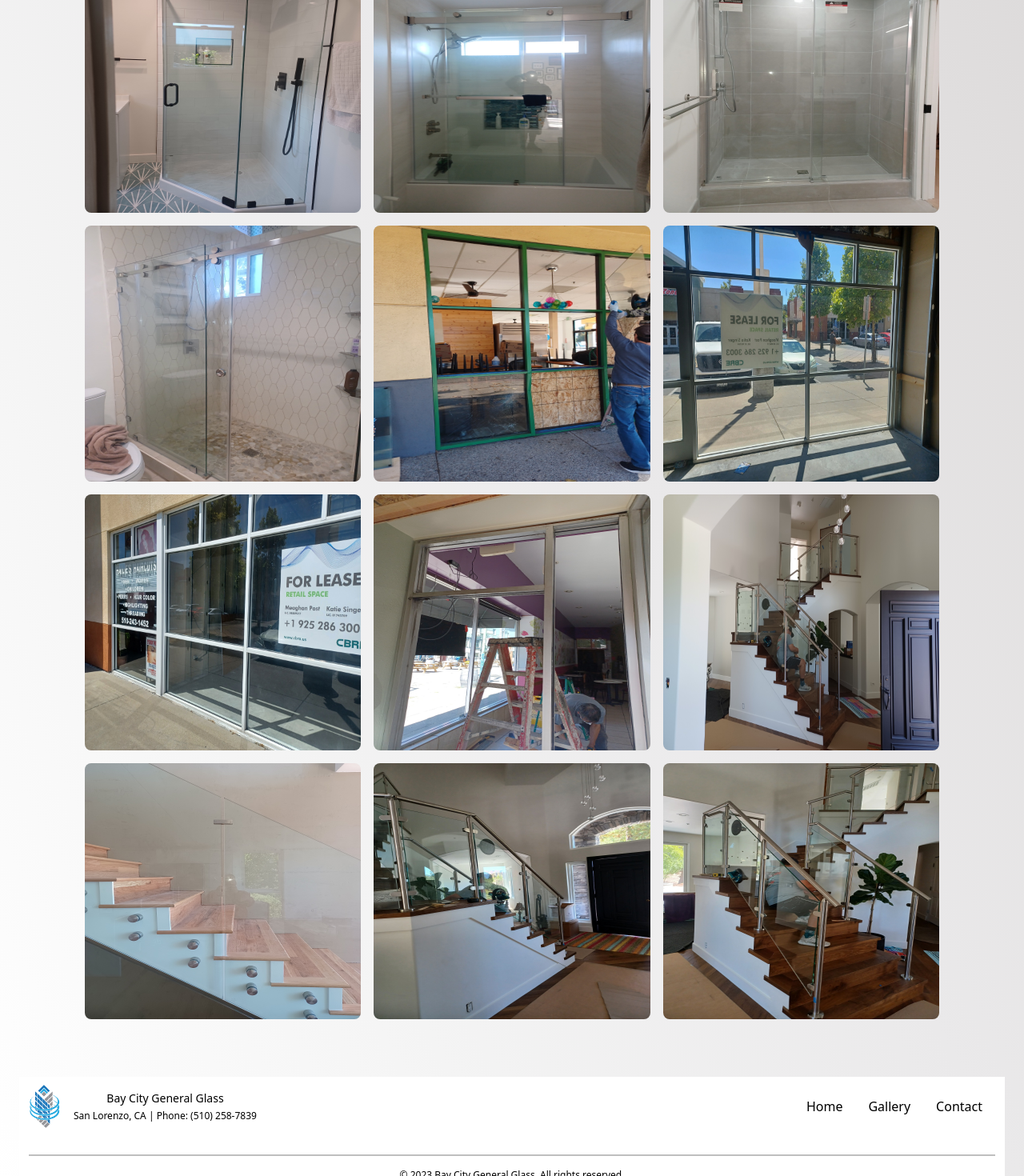
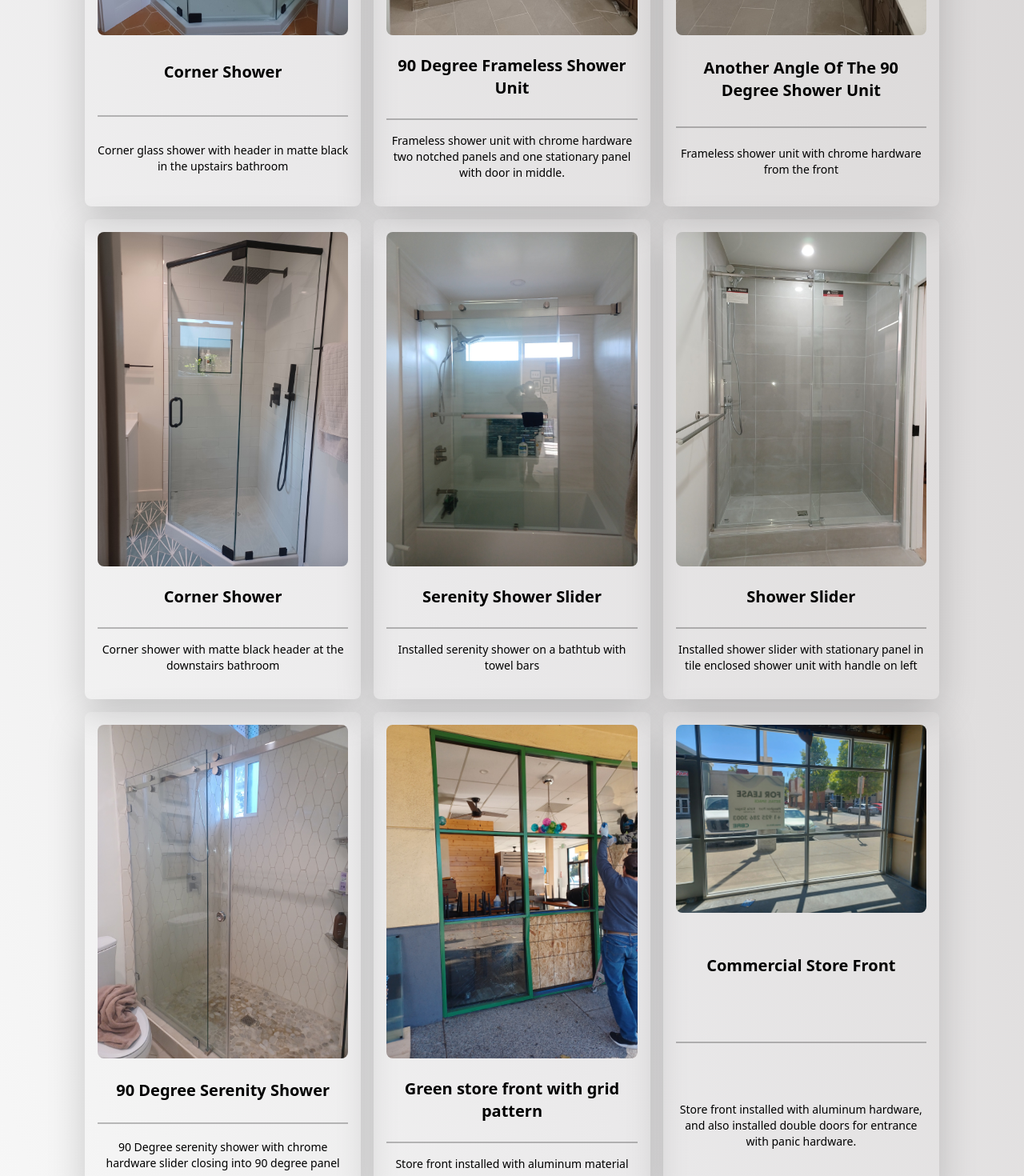
Before and after one commit to adamgonzo/Bay-City-New-Site, a Next.js app: page /pictures in a window 1280 px wide. Shown: the part 880-2350 px from the top of the page at 80% size. Built offline with nearby package versions, Linux system fonts and the light colour scheme.

Commit message:
updated pictures for seo

```diff
--- a/components/images_grid.tsx
+++ b/components/images_grid.tsx
@@ -1,11 +1,9 @@
-"use client";
-import React, { useState } from "react";
-import Image from "next/image";
+'use client'
+import React, { useState } from 'react'
+import Image from 'next/image'
 import {
   stairRailing1,
   stairRailing2,
-  stairRailing3,
-  stairRailing4,
   shower1,
   shower2,
   shower3,
@@ -16,46 +14,103 @@ import {
   storefront1,
   storefront2,
   storefront3,
-  storefront4,
-} from "../images";
+  storefront4
+} from '../images'
 
-const categories = ["All", "Shower", "Storefront", "Stair Railing"];
+const categories = ['All', 'Shower', 'Storefront', 'Stair Railing']
 
 export default function Gallery() {
-  const [selectedCategory, setSelectedCategory] = useState(categories[0]);
+  const [selectedCategory, setSelectedCategory] = useState(categories[0])
 
   const allPictures = [
-    shower1,
-    shower2,
-    shower3,
-    shower4,
-    shower5,
-    shower6,
-    shower7,
-    storefront1,
-    storefront2,
-    storefront3,
-    storefront4,
-    stairRailing1,
-    stairRailing2,
-    stairRailing3,
-    stairRailing4,
-  ];
+    {
+      img: shower1,
+      title: 'Corner Shower',
+      description:
+        'Corner glass shower with header in matte black in the upstairs bathroom'
+    },
+    {
+      img: shower2,
+      title: '90 Degree Frameless Shower Unit',
+      description:
+        'Frameless shower unit with chrome hardware two notched panels and one stationary panel with door in middle.'
+    },
+    {
+      img: shower3,
+      title: 'Another Angle Of The 90 Degree Shower Unit',
+      description: 'Frameless shower unit with chrome hardware from the front'
+    },
+    {
+      img: shower4,
+      title: 'Corner Shower',
+      description:
+        'Corner shower with matte black header at the downstairs bathroom'
+    },
+    {
+      img: shower5,
+      title: 'Serenity Shower Slider',
+      description: 'Installed serenity shower on a bathtub with towel bars'
+    },
+    {
+      img: shower6,
+      title: 'Shower Slider',
+      description:
+        'Installed shower slider with stationary panel in tile enclosed shower unit with handle on left'
+    },
+    {
+      img: shower7,
+      title: '90 Degree Serenity Shower',
+      description:
+        '90 Degree serenity shower with chrome hardware slider closing into 90 degree panel '
+    },
+    {
+      img: storefront1,
+      title: 'Green store front with grid pattern',
+      description: 'Store front installed with aluminum material'
+    },
+    {
+      img: storefront2,
+      title: 'Commercial Store Front',
+      description:
+        'Store front installed with aluminum hardware, and also installed double doors for entrance with panic hardware.'
+    },
+    {
+      img: storefront3,
+      title: 'Store Front',
+      description:
+        'Store front with grid pattern for top windows and store front windows'
+    },
+    {
+      img: storefront4,
+      title: 'Store front door',
+      description: 'Store front door with panic hardware and top window'
+    },
+    {
+      img: stairRailing1,
+      title: 'Glass stair railing',
+      description: 'Curved glass stair railing with posts and a top rail'
+    },
+    {
+      img: stairRailing2,
+      title: 'Glass Stairs',
+      description: 'Glass stairs with standoffs'
+    }
+  ]
 
   const filteredPictures = () => {
     switch (selectedCategory.toLowerCase()) {
-      case "all":
-        return allPictures;
-      case "shower":
-        return allPictures.slice(0, 7);
-      case "storefront":
-        return allPictures.slice(7, 11);
-      case "stair railing":
-        return allPictures.slice(11);
+      case 'all':
+        return allPictures
+      case 'shower':
+        return allPictures.slice(0, 7)
+      case 'storefront':
+        return allPictures.slice(7, 11)
+      case 'stair railing':
+        return allPictures.slice(11)
       default:
-        return [];
+        return []
     }
-  };
+  }
 
   return (
     <div className="p-4">
@@ -65,7 +120,7 @@ export default function Gallery() {
         </label>
         <select
           id="category"
-          onChange={(e) => setSelectedCategory(e.target.value)}
+          onChange={e => setSelectedCategory(e.target.value)}
           value={selectedCategory}
           className="p-2 border border-gray-300 rounded-md focus:outline-none focus:ring focus:border-blue-300"
         >
@@ -77,21 +132,30 @@ export default function Gallery() {
         </select>
       </div>
       <div className="grid lg:grid-cols-3 md:grid-cols-2 auto-cols-fr gap-3">
-        {filteredPictures().map((img, index) => (
+        {filteredPictures().map((photo, index) => (
           <div
-            className="h-80 relative rounded-lg overflow-hidden hover:shadow-lg transition duration-300"
+            className="h-full  rounded-lg overflow-hidden shadow-lg transition duration-300 dark:shadow-gray-300 shadow-black "
             key={index}
           >
-            <Image
-              className="h-full w-full object-fill"
-              src={img}
-              alt={`Gallery Image ${index}`}
-              fill={true}
-              sizes="(max-width: 768px) 100vw, (max-width: 1200px) 50vw, 33vw"
-            />
+            <div className="p-3 flex flex-col h-full justify-between">
+              <Image
+                className="h-fit w-full object-contain mb-4 rounded-lg"
+                src={photo.img}
+                alt={`Gallery Image ${index}`}
+              />
+              <div className="mb-auto mt-auto">
+                <h2 className="text-xl font-semibold mt-auto">{photo.title}</h2>
+              </div>
+              <div className="mb-auto mt-auto">
+                <hr className="border dark:border-gray-200 border-black" />
+              </div>
+              <div className="mb-auto mt-auto">
+                <p className="text-sm">{photo.description}</p>
+              </div>
+            </div>
           </div>
         ))}
       </div>
     </div>
-  );
+  )
 }
```
